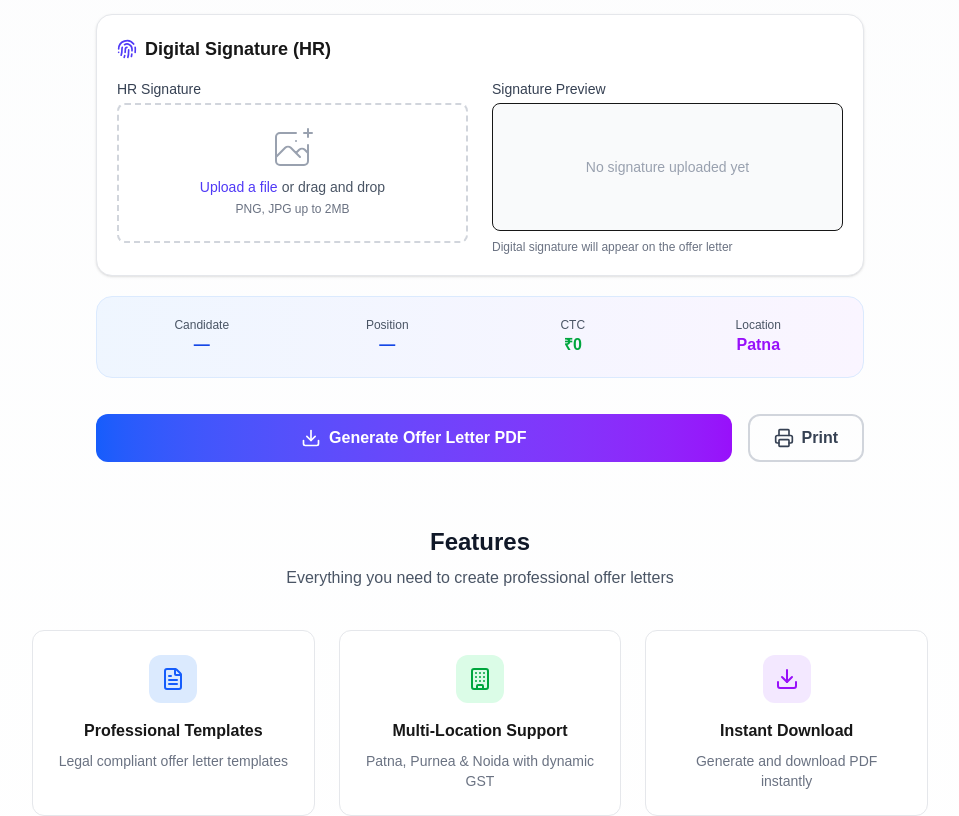
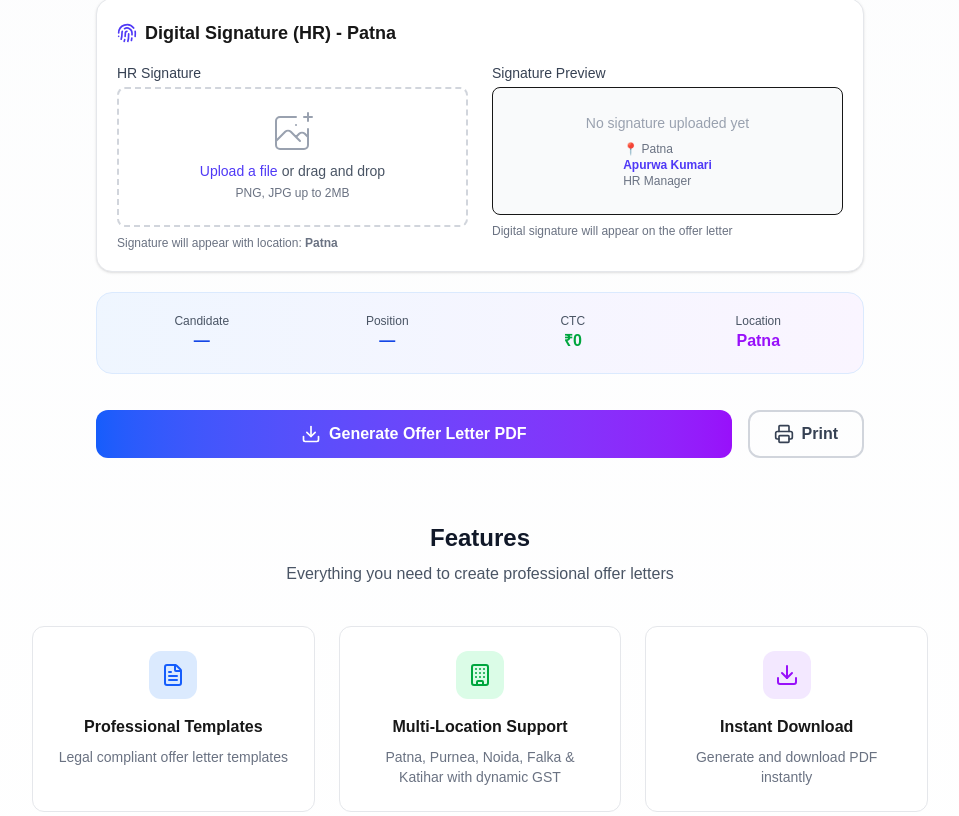
Before and after one commit to dharmsha/coachingyaariofferl, a Next.js app: page / in a window 1280 px wide. Shown: the part 1690-2506 px from the top of the page, without its empty margins (160-1119 px from the left). Built offline with nearby package versions, Linux system fonts and the light colour scheme.

Commit message:
first commit

```diff
--- a/app/page.tsx
+++ b/app/page.tsx
@@ -19,7 +19,7 @@ export default function Home() {
     type: 'offer'
   });
 
-  // Location Configuration
+  // Location Configuration - Updated with 5 locations
   const locationOptions = {
     patna: {
       name: 'Patna',
@@ -35,6 +35,16 @@ export default function Home() {
       name: 'Noida',
       address: 'G 94 (Basement), G Block, Sector 63, Noida, Chotpur, Uttar Pradesh 201301',
       gstin: '09AAJCV6337M1ZL'
+    },
+    falka: {
+      name: 'Falka, Katihar',
+      address: 'Falka, Katihar District, Bihar - 855117',
+      gstin: '10AAJCV6337M1Z2'
+    },
+    katihar: {
+      name: 'Katihar',
+      address: 'Katihar, Bihar - 854105',
+      gstin: '10AAJCV6337M1Z2'
     }
   };
 
@@ -44,7 +54,7 @@ export default function Home() {
     jobTitle: '',
     department: '',
     joiningDate: '2024-04-01',
-    workLocation: 'patna', // Changed to location key
+    workLocation: 'patna',
     reportingManager: '',
     ctc: '',
     probationPeriod: '3 months',
@@ -54,7 +64,7 @@ export default function Home() {
     companyName: 'COACHINGYAARI PRIVATE LIMITED',
     companyPhone: '9973725719',
     companyEmail: 'support@coachingyaari.com',
-    hrName: 'Rani Shreya',
+    hrName: 'Apurwa Kumari',
     hrDesignation: 'HR Manager',
     offerDate: new Date().toISOString().split('T')[0]
   });
@@ -122,7 +132,7 @@ export default function Home() {
       joiningDate: offerFormData.joiningDate,
       ctc: offerFormData.ctc,
       reportingManager: offerFormData.reportingManager,
-      workLocation: offerFormData.workLocation, // Send the location key
+      workLocation: offerFormData.workLocation,
       department: offerFormData.department,
       probationPeriod: offerFormData.probationPeriod,
       noticePeriod: offerFormData.noticePeriod,
@@ -168,7 +178,7 @@ export default function Home() {
       companyName: 'COACHINGYAARI PRIVATE LIMITED',
       companyPhone: '9973725719',
       companyEmail: 'support@coachingyaari.com',
-      hrName: 'Rani Shreya',
+      hrName: 'Apurwa Kumari',
       hrDesignation: 'HR Manager',
       offerDate: new Date().toISOString().split('T')[0]
     });
@@ -289,8 +299,8 @@ export default function Home() {
                   <input type="date" name="joiningDate" value={offerFormData.joiningDate} onChange={handleOfferChange} className="w-full px-4 py-2.5 border rounded-lg" />
                 </div>
 
-                {/* Work Location Dropdown - Updated with 3 locations */}
-                <div>
+                {/* Work Location Dropdown - Updated with 5 locations */}
+                <div className="md:col-span-2">
                   <label className="block text-sm font-medium text-gray-700 mb-1">Work Location *</label>
                   <select
                     name="workLocation"
@@ -301,6 +311,8 @@ export default function Home() {
                     <option value="patna">Patna, Bihar</option>
                     <option value="purnea">Purnea, Bihar</option>
                     <option value="noida">Noida, Uttar Pradesh</option>
+                    <option value="falka">Falka, Katihar</option>
+                    <option value="katihar">Katihar, Bihar</option>
                   </select>
                   {currentLocation && (
                     <p className="text-xs text-gray-500 mt-1">
@@ -336,7 +348,7 @@ export default function Home() {
               </div>
             </div>
 
-            {/* Company Details Section - Now shows dynamic location info */}
+            {/* Company Details Section */}
             <div className="bg-white rounded-2xl border border-gray-200 p-5 shadow-sm">
               <h3 className="text-lg font-semibold mb-4 flex items-center">
                 <Building className="h-5 w-5 mr-2 text-purple-600" />
@@ -390,11 +402,11 @@ export default function Home() {
               </div>
             </div>
 
-            {/* Digital Signature Section */}
+            {/* Digital Signature Section - Updated with location */}
             <div className="bg-white rounded-2xl border border-gray-200 p-5 shadow-sm">
               <h3 className="text-lg font-semibold mb-4 flex items-center">
                 <Fingerprint className="h-5 w-5 mr-2 text-indigo-600" />
-                Digital Signature (HR)
+                Digital Signature (HR) - {currentLocation.name}
               </h3>
               <div className="grid grid-cols-1 md:grid-cols-2 gap-6">
                 <div>
@@ -414,11 +426,19 @@ export default function Home() {
                       <p className="text-xs text-gray-500">PNG, JPG up to 2MB</p>
                     </div>
                   </div>
+                  <p className="text-xs text-gray-500 mt-2">
+                    Signature will appear with location: <strong>{currentLocation.name}</strong>
+                  </p>
                 </div>
                 <div>
                   <label className="block text-sm font-medium text-gray-700 mb-1">Signature Preview</label>
-                  <div className="border rounded-lg p-4 h-32 flex items-center justify-center bg-gray-50">
+                  <div className="border rounded-lg p-4 h-32 flex flex-col items-center justify-center bg-gray-50">
                     <p className="text-gray-400 text-sm">No signature uploaded yet</p>
+                    <div className="mt-2 text-xs text-gray-500">
+                      <span className="block">📍 {currentLocation.name}</span>
+                      <span className="block text-indigo-600 font-semibold">{offerFormData.hrName || 'Apurwa Kumari'}</span>
+                      <span className="block text-xs">{offerFormData.hrDesignation || 'HR Manager'}</span>
+                    </div>
                   </div>
                   <p className="text-xs text-gray-500 mt-2">Digital signature will appear on the offer letter</p>
                 </div>
@@ -460,7 +480,7 @@ export default function Home() {
             </div>
           </div>
 
-          {/* Features Section */}
+          {/* Features Section - Updated with 5 locations */}
           <div className="w-full max-w-4xl mt-16">
             <div className="text-center mb-10">
               <h2 className="text-2xl font-bold text-gray-900 mb-2">Features</h2>
@@ -475,7 +495,7 @@ export default function Home() {
               <div className="bg-white rounded-xl p-6 text-center border border-gray-200">
                 <div className="inline-flex p-3 bg-green-100 rounded-xl mb-4"><Building className="h-6 w-6 text-green-600" /></div>
                 <h3 className="font-semibold mb-2">Multi-Location Support</h3>
-                <p className="text-sm text-gray-500">Patna, Purnea & Noida with dynamic GST</p>
+                <p className="text-sm text-gray-500">Patna, Purnea, Noida, Falka & Katihar with dynamic GST</p>
               </div>
               <div className="bg-white rounded-xl p-6 text-center border border-gray-200">
                 <div className="inline-flex p-3 bg-purple-100 rounded-xl mb-4"><Download className="h-6 w-6 text-purple-600" /></div>
--- a/app/utils/pdfGenerator.js
+++ b/app/utils/pdfGenerator.js
@@ -8,7 +8,7 @@ export const generatePDF = async (formData) => {
   const margin = 15;
   const maxWidth = pageWidth - margin * 2;
 
-  // Location & GST Configuration
+  // Location & GST Configuration - Updated with 5 locations
   const locationConfig = {
     patna: {
       name: 'Patna',
@@ -20,13 +20,25 @@ export const generatePDF = async (formData) => {
       name: 'Purnea',
       gstin: '10AAMCK7097E1ZG',
       address:
-        'First Floor, Shakuntala Sagar, Ct Station Rd, PWD Colony, Purnia, Bihar 854301 ',
+        'First Floor, Shakuntala Sagar, Ct Station Rd, PWD Colony, Purnia, Bihar 854301',
     },
     noida: {
       name: 'Noida',
       gstin: '10AAMCK7097E1ZG',
       address:
         'G 94 (Basement), G Block, Sector 63, Noida, Chotpur, Uttar Pradesh 201301',
+    },
+    falka: {
+      name: 'Falka, Katihar',
+      gstin: '10AAMCK7097E1ZG',
+      address:
+        'Falka, Katihar District, Bihar - 855117',
+    },
+    katihar: {
+      name: 'Katihar',
+      gstin: '10AAMCK7097E1ZG',
+      address:
+        'Katihar, Bihar - 854105',
     },
   };
 
--- a/package.json
+++ b/package.json
@@ -11,6 +11,7 @@
   "dependencies": {
     "html2canvas": "^1.4.1",
     "jspdf": "^4.2.1",
+    "jspdf-autotable": "^5.0.8",
     "lucide-react": "^1.18.0",
     "next": "16.2.9",
     "react": "19.2.4",
```
Also changed, not shown: 1 other file (tests, documents, lock files or other folders).
